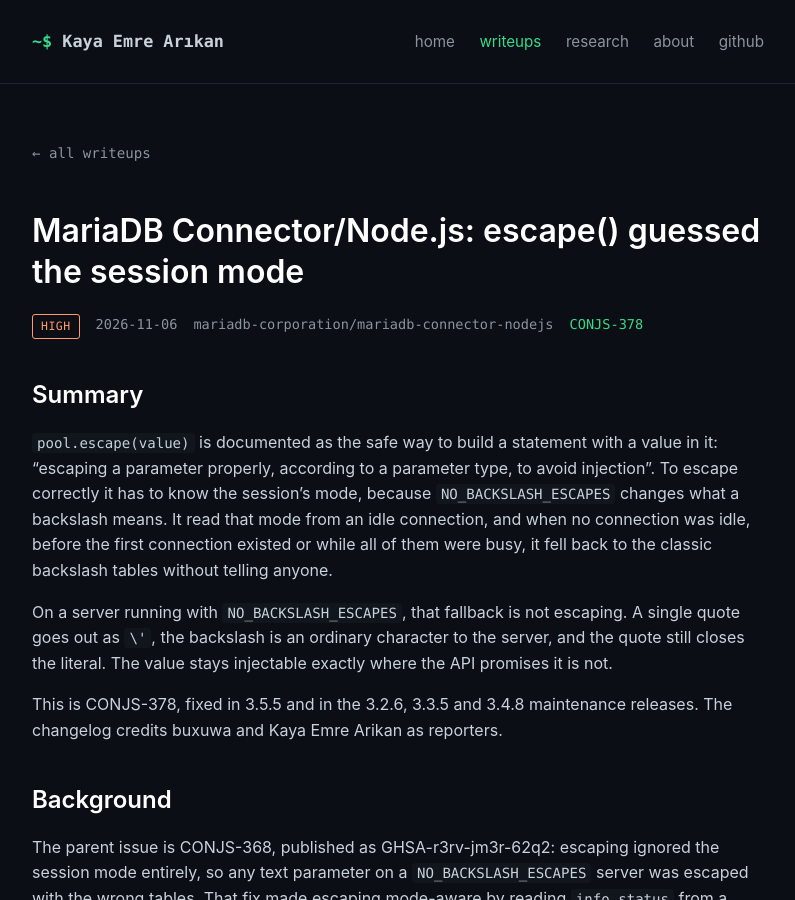
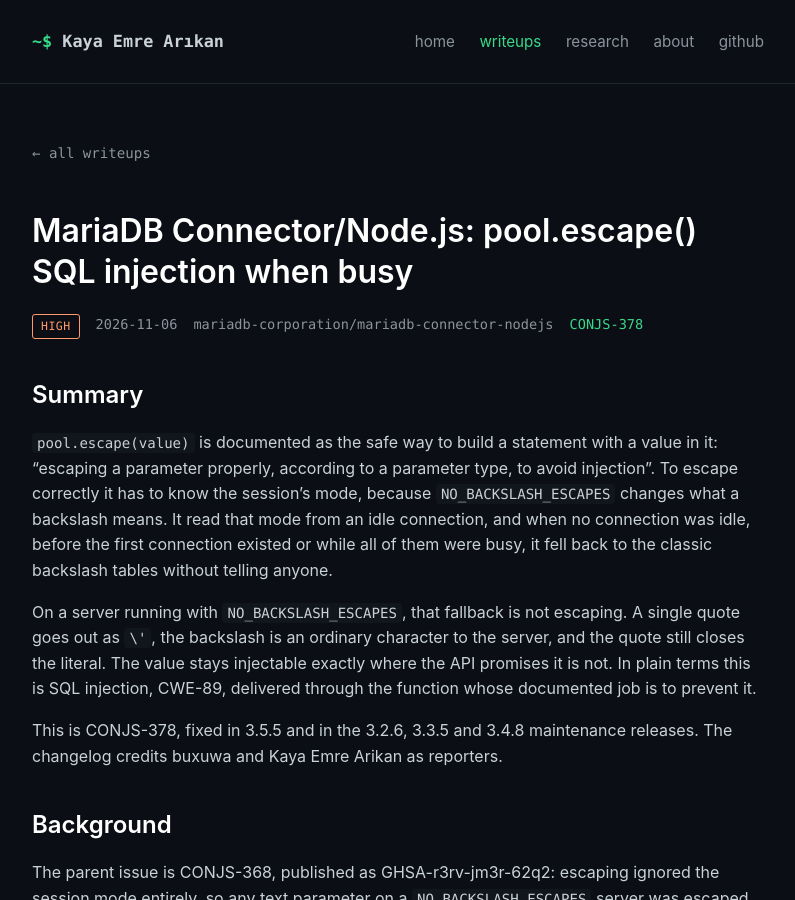
Before and after one commit to kemrec/kemrec.github.io, a Jekyll site: the page built from _writeups/mariadb-connector-pool-escape-session-mode.md, in a window 1280 px wide and 900 px high. Shown: the whole window, without its empty margins (242-1037 px from the left). Built offline with Jekyll 4.4.1, drawn with Linux system fonts in a browser that asks for light colours.

Commit message:
Reframe MariaDB writeup title as SQL injection

```diff
--- a/_writeups/mariadb-connector-pool-escape-session-mode.md
+++ b/_writeups/mariadb-connector-pool-escape-session-mode.md
@@ -1,18 +1,18 @@
 ---
-title: "MariaDB Connector/Node.js: escape() guessed the session mode"
+title: "MariaDB Connector/Node.js: pool.escape() SQL injection when busy"
 date: 2026-11-06
 target: "mariadb-corporation/mariadb-connector-nodejs"
 severity: High
 identifier: "CONJS-378"
 advisory_url: "https://github.com/mariadb-corporation/mariadb-connector-nodejs/blob/main/CHANGELOG.md"
-summary: "pool.escape() read the escaping mode from an idle connection only. With no idle connection it silently fell back to backslash quoting, which is not an escape on a NO_BACKSLASH_ESCAPES server, so a quoted value could still close the string. Fixed in 3.5.5 and the 3.2 to 3.4 maintenance lines."
+summary: "A SQL injection in pool.escape(): the escaping mode came from an idle connection only, so a cold or saturated pool fell back to backslash quoting, which is not an escape on a NO_BACKSLASH_ESCAPES server. Fixed in 3.5.5 and the 3.2 to 3.4 maintenance lines."
 ---
 
 ## Summary
 
 `pool.escape(value)` is documented as the safe way to build a statement with a value in it: "escaping a parameter properly, according to a parameter type, to avoid injection". To escape correctly it has to know the session's mode, because `NO_BACKSLASH_ESCAPES` changes what a backslash means. It read that mode from an idle connection, and when no connection was idle, before the first connection existed or while all of them were busy, it fell back to the classic backslash tables without telling anyone.
 
-On a server running with `NO_BACKSLASH_ESCAPES`, that fallback is not escaping. A single quote goes out as `\'`, the backslash is an ordinary character to the server, and the quote still closes the literal. The value stays injectable exactly where the API promises it is not.
+On a server running with `NO_BACKSLASH_ESCAPES`, that fallback is not escaping. A single quote goes out as `\'`, the backslash is an ordinary character to the server, and the quote still closes the literal. The value stays injectable exactly where the API promises it is not. In plain terms this is SQL injection, CWE-89, delivered through the function whose documented job is to prevent it.
 
 This is CONJS-378, fixed in 3.5.5 and in the 3.2.6, 3.3.5 and 3.4.8 maintenance releases. The changelog credits buxuwa and Kaya Emre Arikan as reporters.
 
```
